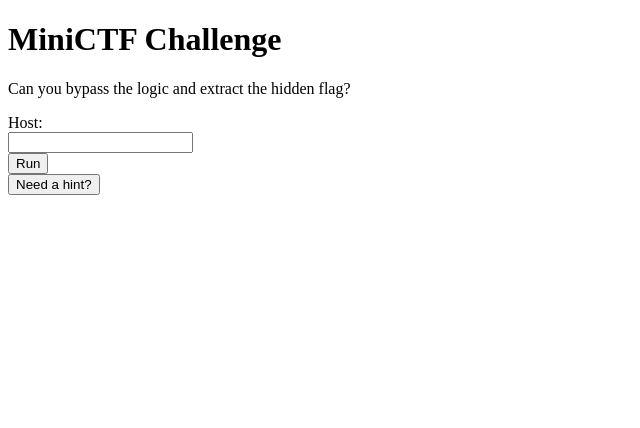
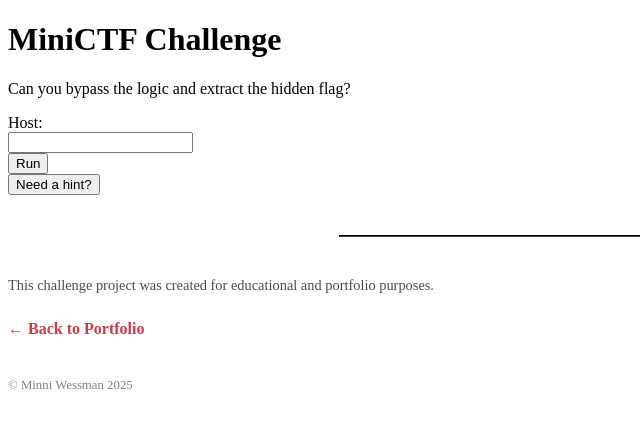
Before and after one commit to wminni/mini-ctf, a Flask app: template templates/index.html in a window 1280 px wide. Shown: the top 428 px of the page, without its empty margins (0-640 px from the left). Run offline with Flask 3, Linux system fonts and the light colour scheme; the template is opened without the code that fills it, so the values that code supplies are empty.

Commit message:
Update index.html

```diff
--- a/templates/index.html
+++ b/templates/index.html
@@ -44,5 +44,20 @@
       </ul>
     </div>
   {% endif %}
+
+  <hr style="margin: 40px auto; max-width: 600px; border-color: #444;">
+
+<p style="opacity: 0.7; font-size: 0.9rem;">
+  This challenge project was created for educational and portfolio purposes.
+</p>
+
+<a href="https://wminni.github.io/portfolio/" style="display: inline-block; margin-top: 12px; color: #cc3a4b; text-decoration: none; font-weight: bold;">
+  ← Back to Portfolio
+</a>
+
+<p style="margin-top: 40px; font-size: 0.8rem; opacity: 0.5;">
+  &copy; Minni Wessman 2025
+</p>
+
 </body>
 </html>
```
